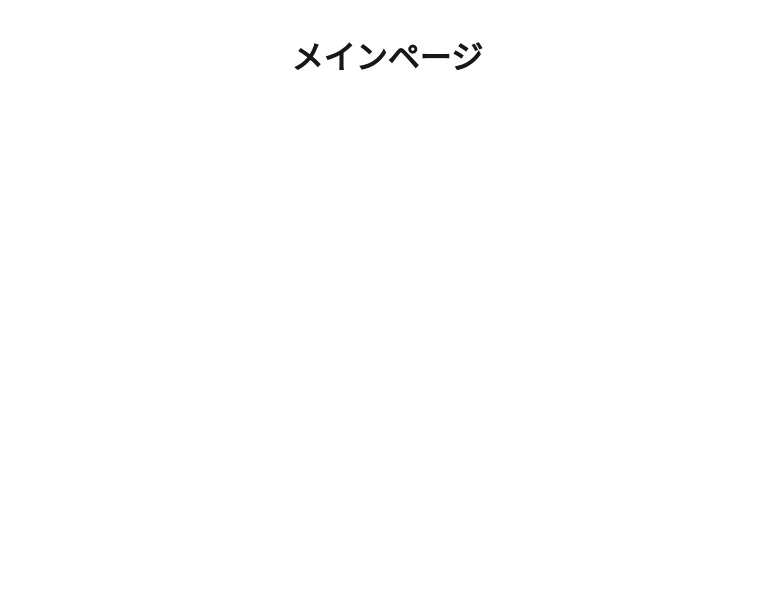
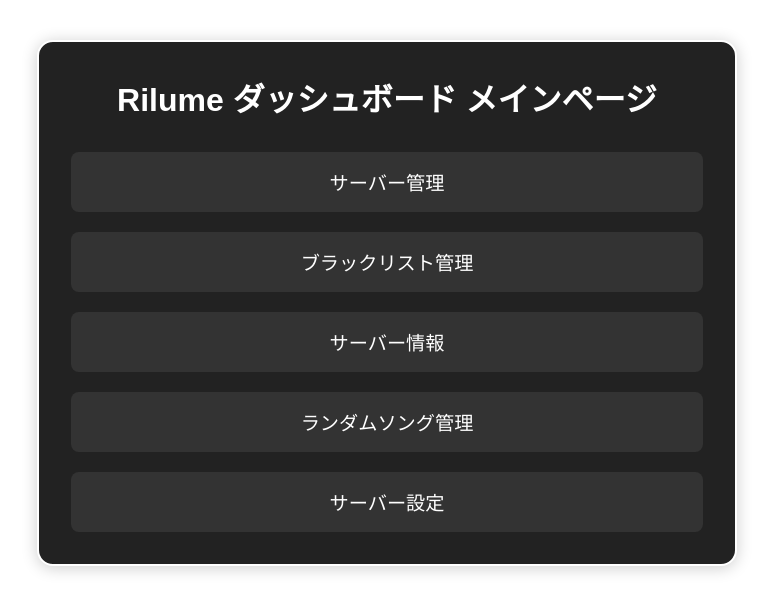
Before and after one commit to VEDA00133912/rilume-dashboard, a Next.js app: page /dashboard/Main in a window 1280 px wide. Shown: the top 612 px of the page, without its empty margins (253-1026 px from the left). Built offline with nearby package versions, Linux system fonts and the light colour scheme.

Commit message:
メインページ

```diff
--- a/app/dashboard/Main/page.tsx
+++ b/app/dashboard/Main/page.tsx
@@ -1,8 +1,17 @@
-// メインページ
-export default function Main() {
+import Link from 'next/link';
+import styles from '../../../css/dashboard/Main.module.css';
+
+export default function MainPage() {
   return (
-    <div style={{ padding: '2rem', textAlign: 'center' }}>
-      <h1>メインページ</h1>
+    <div className={styles.container}>
+      <h1 className={styles.header}>Rilume ダッシュボード メインページ</h1>
+      <ul className={styles.grid}>
+        <li><Link href="/dashboard/ManageServers">サーバー管理</Link></li>
+        <li><Link href="/dashboard/BlackList">ブラックリスト管理</Link></li>
+        <li><Link href="/dashboard/Info">サーバー情報</Link></li>
+        <li><Link href="/dashboard/RandomSongs">ランダムソング管理</Link></li>
+        <li><Link href="/dashboard/Settings">サーバー設定</Link></li>
+      </ul>
     </div>
   );
 }
--- /dev/null
+++ b/css/dashboard/Main.module.css
@@ -0,0 +1,42 @@
+.container {
+  max-width: 700px;
+  margin: 40px auto;
+  padding: 32px;
+  background: #222;
+  border-radius: 16px;
+  box-shadow: 0 2px 16px rgba(0,0,0,0.2);
+  color: #fff;
+  border: 2px solid #fff;
+}
+
+.header {
+  font-size: 2rem;
+  margin-bottom: 32px;
+  text-align: center;
+}
+
+.grid {
+  list-style: none;
+  padding: 0;
+  display: flex;
+  flex-direction: column;
+  gap: 20px;
+}
+
+.grid li {
+  background: #333;
+  border-radius: 8px;
+  padding: 16px;
+  text-align: center;
+  transition: background 0.2s;
+}
+
+.grid li:hover {
+  background: #444;
+}
+
+.grid a {
+  color: #fff;
+  text-decoration: none;
+  font-size: 1.2rem;
+}
```
